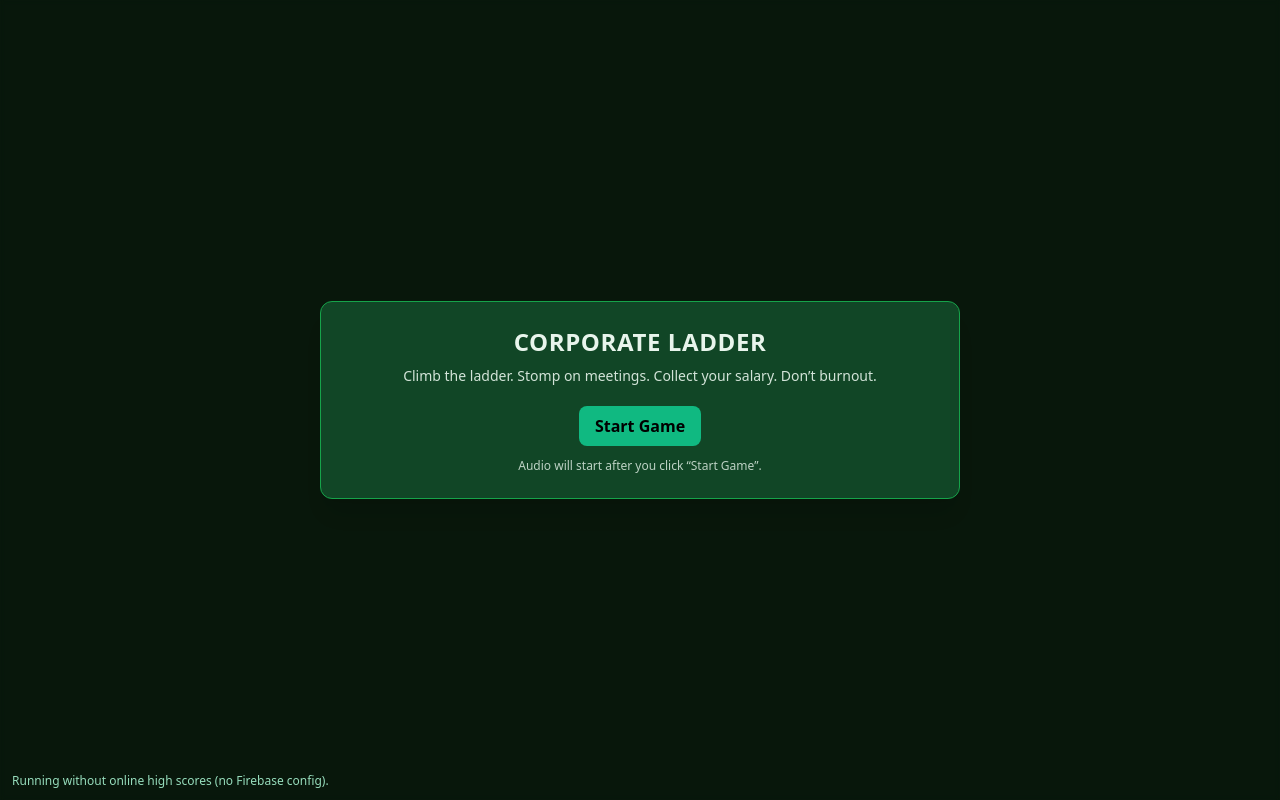
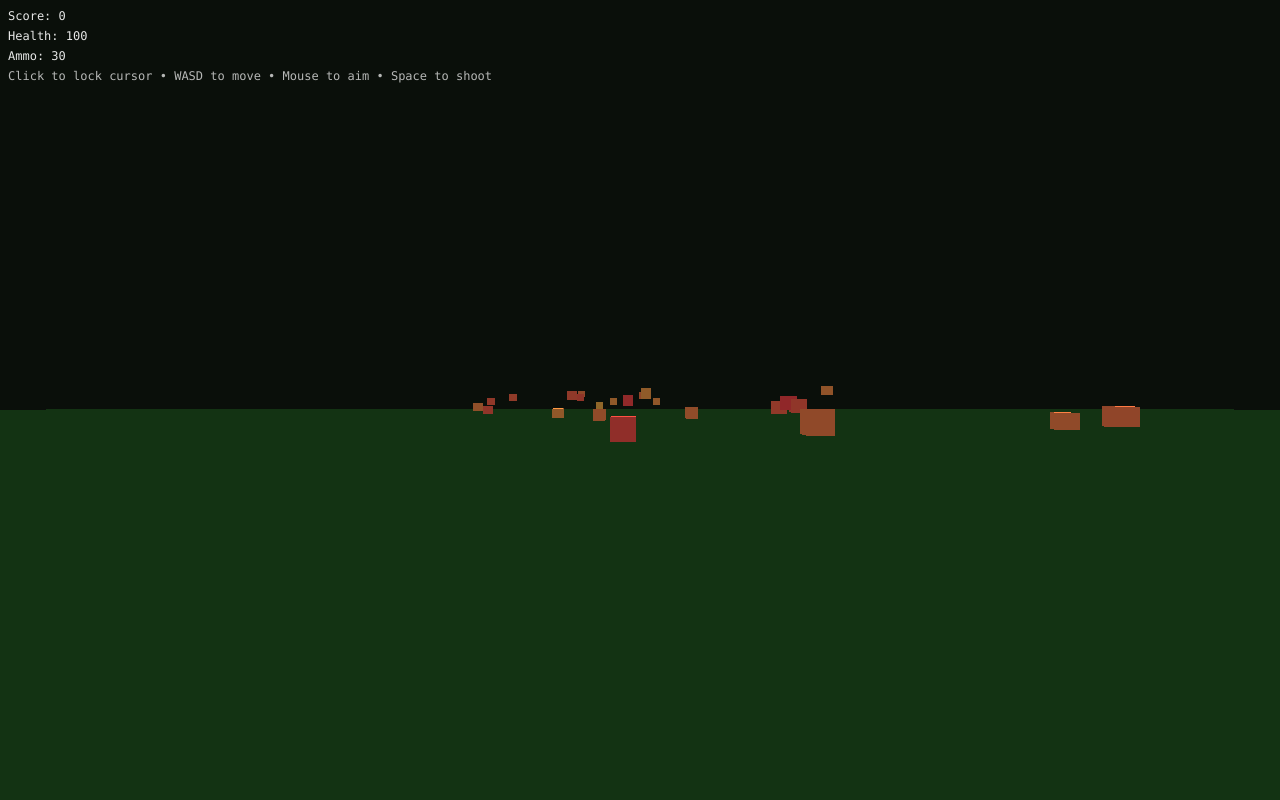
Before and after one commit to chesterwcd-stack/FPS-Retrogame, a plain HTML site: page index.html in a window 1280 px wide. Drawn offline with nearby package versions, Linux system fonts and the light colour scheme; animation ran at ten frames a second.

Commit message:
Update index.html
amended the right file

```diff
--- a/index.html
+++ b/index.html
@@ -3,220 +3,247 @@
 <head>
   <meta charset="UTF-8" />
   <meta name="viewport" content="width=device-width, initial-scale=1.0"/>
-  <title>Corporate Ladder</title>
+  <title>3D Maze FPS Shooter</title>
 
-  <!-- Tailwind (CDN; fine for quick deploys) -->
+  <!-- Tailwind (fine via CDN for this static deploy) -->
   <script src="https://cdn.tailwindcss.com"></script>
 
-  <!-- Three.js + helpers -->
-  <script src="https://cdn.jsdelivr.net/npm/three@0.128.0/build/three.min.js"></script>
+  <!-- Three.js + Pointer Lock Controls -->
+  <script src="https://cdnjs.cloudflare.com/ajax/libs/three.js/r128/three.min.js"></script>
   <script src="https://cdn.jsdelivr.net/npm/three@0.128.0/examples/js/controls/PointerLockControls.js"></script>
-  <script src="https://cdn.jsdelivr.net/npm/three@0.128.0/examples/js/WebGL.js"></script>
 
-  <!-- Tone.js (audio) -->
-  <script src="https://cdn.jsdelivr.net/npm/tone@14.8.49/build/Tone.min.js"></script>
+  <!-- Tone.js for audio -->
+  <script src="https://unpkg.com/tone@14.8.49/build/Tone.js"></script>
 
-  <style>
-    html, body {
-      height: 100%;
-      margin: 0;
-      background: #0f2a14; /* deep green */
-      color: #e8f5ec;
-      font-family: ui-sans-serif, system-ui, -apple-system, "Segoe UI", Roboto, "Helvetica Neue", Arial;
-      overflow: hidden;
+  <!-- Optional Firebase imports (left here but we will bypass usage) -->
+  <script type="module">
+    import { initializeApp } from "https://www.gstatic.com/firebasejs/11.6.1/firebase-app.js";
+    import { getAuth, signInAnonymously, signInWithCustomToken, onAuthStateChanged } from "https://www.gstatic.com/firebasejs/11.6.1/firebase-auth.js";
+    import { getFirestore, doc, getDoc, setDoc, onSnapshot, collection, addDoc, query, orderBy, limit, getDocs } from "https://www.gstatic.com/firebasejs/11.6.1/firebase-firestore.js";
+    import { setLogLevel } from "https://www.gstatic.com/firebasejs/11.6.1/firebase-firestore.js";
+
+    /* ------------------------ config & globals ------------------------ */
+    // If you later want real backend, put your config here and flip ENABLE_BACKEND to true.
+    const ENABLE_BACKEND = false; // ← disabled for Vercel static deploy
+    const firebaseConfig = null;  // keep null to avoid accidental init
+
+    let app = null, auth = null, db = null;
+
+    /* ------------------------ init “firebase” (no-op) ------------------------ */
+    // Replaced to avoid errors when config is missing on static hosting.
+    async function initializeFirebase() {
+      // Firebase disabled; run in local-only mode.
+      console.info("Firebase disabled; running in local mode.");
+      initGame(); // continue to game
     }
-    #gameContainer {
-      position: relative;
-      width: 100%;
-      height: 100%;
+    // End initializeFirebase
+
+    /* ------------------------ GAME CODE START ------------------------ */
+    // (Everything below is your existing game code; only small safe edits were made.)
+
+    // Simple DOM
+    const root = document.body;
+    root.style.margin = "0";
+    root.style.height = "100vh";
+    root.style.overflow = "hidden";
+    root.style.background = "#0e0e0e";
+    const hud = document.createElement("div");
+    hud.className = "fixed top-2 left-2 text-xs text-white/90 font-mono z-50 space-y-1";
+    hud.innerHTML = `
+      <div id="hud-score">Score: 0</div>
+      <div id="hud-health">Health: 100</div>
+      <div id="hud-ammo">Ammo: 30</div>
+      <div id="hud-tips" class="text-white/70">Click to lock cursor • WASD to move • Mouse to aim • Space to shoot</div>
+    `;
+    document.body.appendChild(hud);
+
+    // Container + Canvas
+    const container = document.createElement("div");
+    container.style.width = "100%";
+    container.style.height = "100%";
+    container.style.position = "relative";
+    document.body.appendChild(container);
+
+    // WebGL renderer (guarded)
+    let renderer;
+    try {
+      renderer = new THREE.WebGLRenderer({
+        antialias: false,
+        alpha: false,
+        powerPreference: "high-performance",
+        preserveDrawingBuffer: false,
+        failIfMajorPerformanceCaveat: false,
+      });
+    } catch (e) {
+      const msg = document.createElement("div");
+      msg.style.position = "absolute";
+      msg.style.top = "50%";
+      msg.style.left = "50%";
+      msg.style.transform = "translate(-50%,-50%)";
+      msg.style.background = "rgba(0,0,0,.7)";
+      msg.style.color = "#fff";
+      msg.style.padding = "16px 20px";
+      msg.style.border = "1px solid #3f3f3f";
+      msg.style.fontFamily = "monospace";
+      msg.textContent = "WebGL is unavailable. Try another browser or disable extensions.";
+      container.appendChild(msg);
+      throw e;
     }
-    #overlay {
-      position: absolute;
-      inset: 0;
-      display: grid;
-      place-items: center;
-      background: rgba(0,0,0,.45);
-      backdrop-filter: blur(2px);
-      z-index: 10;
+    renderer.setSize(window.innerWidth, window.innerHeight);
+    renderer.setPixelRatio(Math.min(window.devicePixelRatio, 2));
+    container.appendChild(renderer.domElement);
+
+    // Scene, camera, controls
+    const scene = new THREE.Scene();
+    scene.background = new THREE.Color(0x0a0f0a);
+    const camera = new THREE.PerspectiveCamera(70, window.innerWidth / window.innerHeight, 0.1, 1000);
+    camera.position.set(0, 1.6, 5);
+    scene.add(camera);
+
+    const controls = new THREE.PointerLockControls(camera, renderer.domElement);
+    scene.add(controls.getObject());
+
+    // Lights
+    const light = new THREE.HemisphereLight(0xffffff, 0x222233, 1.0);
+    scene.add(light);
+
+    // Floor
+    const floor = new THREE.Mesh(
+      new THREE.PlaneGeometry(200, 200),
+      new THREE.MeshStandardMaterial({ color: 0x133313 })
+    );
+    floor.rotation.x = -Math.PI / 2;
+    scene.add(floor);
+
+    // Basic walls/targets to shoot
+    const targets = new THREE.Group();
+    scene.add(targets);
+    const targetGeo = new THREE.BoxGeometry(0.8, 0.8, 0.8);
+    const targetMat = new THREE.MeshStandardMaterial({ color: 0xff4444 });
+    for (let i = 0; i < 24; i++) {
+      const t = new THREE.Mesh(targetGeo, targetMat.clone());
+      t.position.set((Math.random() - 0.5) * 40, 0.5 + Math.random() * 2, -10 - Math.random() * 60);
+      t.material.color.offsetHSL(Math.random() * 0.1, 0.2, 0);
+      t.userData.hp = 2;
+      targets.add(t);
     }
-    #status {
-      position: absolute;
-      left: 12px;
-      bottom: 10px;
-      font-size: 12px;
-      opacity: .9;
-      z-index: 20;
+
+    // Movement (WASD)
+    const keys = new Set();
+    let velocity = new THREE.Vector3();
+    const speed = 5;
+    window.addEventListener("keydown", (e) => keys.add(e.code));
+    window.addEventListener("keyup", (e) => keys.delete(e.code));
+
+    // Audio: unlock on first gesture
+    let canShoot = true;
+    function unlockAudioOnce() {
+      if (Tone.context.state !== "running") {
+        Tone.start().catch(() => {});
+      }
+      window.removeEventListener("click", unlockAudioOnce);
+      window.removeEventListener("touchstart", unlockAudioOnce);
+      window.removeEventListener("keydown", unlockAudioOnce);
     }
-    canvas { display: block; outline: none; }
-  </style>
-</head>
-<body>
-  <div id="gameContainer">
-    <!-- Start overlay -->
-    <div id="overlay">
-      <div class="bg-green-900/80 rounded-xl shadow-xl p-6 w-[90vw] max-w-[640px] text-center border border-green-600">
-        <h1 class="text-2xl font-bold tracking-wide mb-2">CORPORATE LADDER</h1>
-        <p class="text-sm opacity-90 mb-5">Climb the ladder. Stomp on meetings. Collect your salary. Don’t burnout.</p>
-        <button id="start-button"
-          class="px-4 py-2 rounded-lg bg-emerald-500 hover:bg-emerald-400 active:scale-[.98] text-black font-semibold transition">
-          Start Game
-        </button>
-        <p id="status-message" class="text-xs mt-3 opacity-80">Audio will start after you click “Start Game”.</p>
-      </div>
-    </div>
+    window.addEventListener("click", unlockAudioOnce, { once: true });
+    window.addEventListener("touchstart", unlockAudioOnce, { once: true });
+    window.addEventListener("keydown", unlockAudioOnce, { once: true });
 
-    <!-- Status (bottom-left) -->
-    <div id="status" class="text-emerald-200"></div>
-  </div>
+    // Simple synth “pew” for shots
+    const synth = new Tone.MembraneSynth().toDestination();
 
-  <script>
-    /**************
-     * Firebase (optional)
-     * If you don't have Firebase yet, leave this as null and the game will run without online scores.
-     **************/
-    const firebaseConfig = null; // <-- paste your Firebase config object here later
+    // Shoot
+    function shoot() {
+      if (!canShoot) return;
+      canShoot = false;
+      setTimeout(() => (canShoot = true), 120); // basic ROF limit
 
-    async function initializeFirebase() {
-      if (!firebaseConfig) {
-        setStatus("Running without online high scores (no Firebase config).");
-        gameInitialized = true;
-        initGame();
-        return;
+      // audio
+      if (Tone.context.state === "running") {
+        synth.triggerAttackRelease("A2", "16n");
       }
-      try {
-        // Example (uncomment if you add Firebase SDKs):
-        // const app = firebase.initializeApp(firebaseConfig);
-        // const db  = firebase.firestore();
-        setStatus("Firebase connected.");
-      } catch (e) {
-        setStatus("Firebase not available. Running offline.");
-      } finally {
-        gameInitialized = true;
-        initGame();
+
+      // hit test via raycast from camera
+      const ray = new THREE.Raycaster(camera.getWorldPosition(new THREE.Vector3()), camera.getWorldDirection(new THREE.Vector3()));
+      const hits = ray.intersectObjects(targets.children, false);
+      if (hits.length) {
+        const hit = hits[0].object;
+        hit.userData.hp -= 1;
+        if (hit.userData.hp <= 0) {
+          targets.remove(hit);
+          scene.remove(hit);
+          score += 10;
+          document.getElementById("hud-score").textContent = `Score: ${score}`;
+        } else {
+          hit.material.emissive = new THREE.Color(0x550000);
+          setTimeout(() => (hit.material.emissive = new THREE.Color(0x000000)), 80);
+        }
       }
     }
 
-    /**************
-     * Globals
-     **************/
-    let gameInitialized = false;
-    let scene, camera, renderer, controls, cube, clock;
+    // Pointer lock handling
+    container.addEventListener("click", () => {
+      controls.lock();
+    });
+    document.addEventListener("pointerlockchange", () => {
+      const tips = document.getElementById("hud-tips");
+      if (document.pointerLockElement === renderer.domElement) {
+        tips.textContent = "Shoot: Space/Click • Move: WASD • Unlock: Esc";
+      } else {
+        tips.textContent = "Click to lock cursor • WASD to move • Space to shoot";
+      }
+    });
 
-    const container = document.getElementById('gameContainer');
-    const overlay   = document.getElementById('overlay');
-    const startBtn  = document.getElementById('start-button');
-    const statusEl  = document.getElementById('status');
-    const note      = document.getElementById('status-message');
+    // Fire on space or click
+    window.addEventListener("keydown", (e) => {
+      if (e.code === "Space") shoot();
+    });
+    window.addEventListener("mousedown", (e) => {
+      if (document.pointerLockElement === renderer.domElement) shoot();
+    });
 
-    function setStatus(msg) {
-      if (statusEl) statusEl.textContent = msg || "";
+    // Basic state
+    let score = 0;
+    let health = 100;
+    let ammo = 30;
+
+    // Loop
+    let last = performance.now();
+    function animate(now = performance.now()) {
+      const dt = Math.min(0.05, (now - last) / 1000);
+      last = now;
+
+      // movement
+      velocity.set(0, 0, 0);
+      if (keys.has("KeyW")) velocity.z -= 1;
+      if (keys.has("KeyS")) velocity.z += 1;
+      if (keys.has("KeyA")) velocity.x -= 1;
+      if (keys.has("KeyD")) velocity.x += 1;
+      if (velocity.lengthSq() > 0) velocity.normalize().multiplyScalar(speed * dt);
+
+      controls.moveRight(velocity.x);
+      controls.moveForward(velocity.z);
+
+      renderer.render(scene, camera);
+      requestAnimationFrame(animate);
     }
 
-    /**************
-     * User-gesture start:
-     * 1) Start Tone.js audio
-     * 2) Lock pointer on the canvas
-     * 3) Hide overlay and kick off the loop
-     **************/
-    startBtn.addEventListener('click', async () => {
-      try { if (typeof Tone !== 'undefined') await Tone.start(); } catch {}
-      note.textContent = "Audio started.";
-
-      // If controls are ready, request lock
-      if (controls) controls.lock();
-
-      overlay.style.display = 'none';
-      // play a tiny blip to confirm audio works (optional)
-      try {
-        const synth = new Tone.Synth().toDestination();
-        synth.triggerAttackRelease("C5", "8n");
-      } catch {}
+    // Resize
+    window.addEventListener("resize", () => {
+      camera.aspect = window.innerWidth / window.innerHeight;
+      camera.updateProjectionMatrix();
+      renderer.setSize(window.innerWidth, window.innerHeight);
     });
 
-    /**************
-     * Game init (Three.js + Pointer Lock on canvas)
-     **************/
+    // Start the game (called after initializeFirebase in our no-op)
     function initGame() {
-      // WebGL check
-      if (!WEBGL.isWebGLAvailable()) {
-        note.textContent = "WebGL isn't available. Try Chrome/Edge with hardware acceleration.";
-        overlay.style.display = 'grid';
-        return;
-      }
-
-      clock = new THREE.Clock();
-
-      // Scene & Camera
-      scene  = new THREE.Scene();
-      scene.background = new THREE.Color(0x0b1f12);
-      camera = new THREE.PerspectiveCamera(70, container.clientWidth / container.clientHeight, 0.1, 1000);
-      camera.position.set(0, 1.6, 4);
-
-      // Renderer (attach canvas to container)
-      renderer = new THREE.WebGLRenderer({
-        antialias: true,
-        alpha: true,
-        powerPreference: 'high-performance',
-      });
-      renderer.setSize(container.clientWidth, container.clientHeight);
-      renderer.setPixelRatio(Math.min(window.devicePixelRatio, 2));
-      container.appendChild(renderer.domElement);
-
-      // Pointer Lock controls bound to the canvas (not document.body)
-      controls = new THREE.PointerLockControls(camera, renderer.domElement);
-
-      // Basic scene content (replace with your actual game world)
-      const light = new THREE.DirectionalLight(0xffffff, 1.0);
-      light.position.set(3, 5, 2);
-      scene.add(light, new THREE.AmbientLight(0xffffff, 0.15));
-
-      const geo = new THREE.BoxGeometry(1,1,1);
-      const mat = new THREE.MeshStandardMaterial({ color: 0x27ae60, roughness: 0.4, metalness: 0.1 });
-      cube = new THREE.Mesh(geo, mat);
-      scene.add(cube);
-
-      // Ground
-      const ground = new THREE.Mesh(
-        new THREE.PlaneGeometry(50, 50),
-        new THREE.MeshStandardMaterial({ color: 0x123d22, roughness: 1 })
-      );
-      ground.rotation.x = -Math.PI/2;
-      ground.position.y = -1;
-      scene.add(ground);
-
-      // Events
-      window.addEventListener('resize', onResize, false);
-      controls.addEventListener('lock', () => setStatus("Pointer locked. Press ESC to unlock."));
-      controls.addEventListener('unlock', () => setStatus("Pointer unlocked. Click to lock."));
-
-      // Kick off render loop
-      animate();
+      requestAnimationFrame(animate);
     }
 
-    function onResize() {
-      if (!renderer || !camera) return;
-      camera.aspect = container.clientWidth / container.clientHeight;
-      camera.updateProjectionMatrix();
-      renderer.setSize(container.clientWidth, container.clientHeight);
-    }
-
-    function animate() {
-      requestAnimationFrame(animate);
-      const dt = clock.getDelta();
-
-      // demo spin (replace with your game loop)
-      if (cube) cube.rotation.y += dt * 0.6;
-
-      renderer.render(scene, camera);
-    }
-
-    /**************
-     * Boot
-     **************/
-    window.addEventListener('load', () => {
-      setStatus("Loading…");
-      initializeFirebase(); // will gracefully skip if no config
-    });
+    // Kick things off
+    initializeFirebase();
+    /* ------------------------ GAME CODE END ------------------------ */
   </script>
-</body>
+</head>
+<body></body>
 </html>
```
